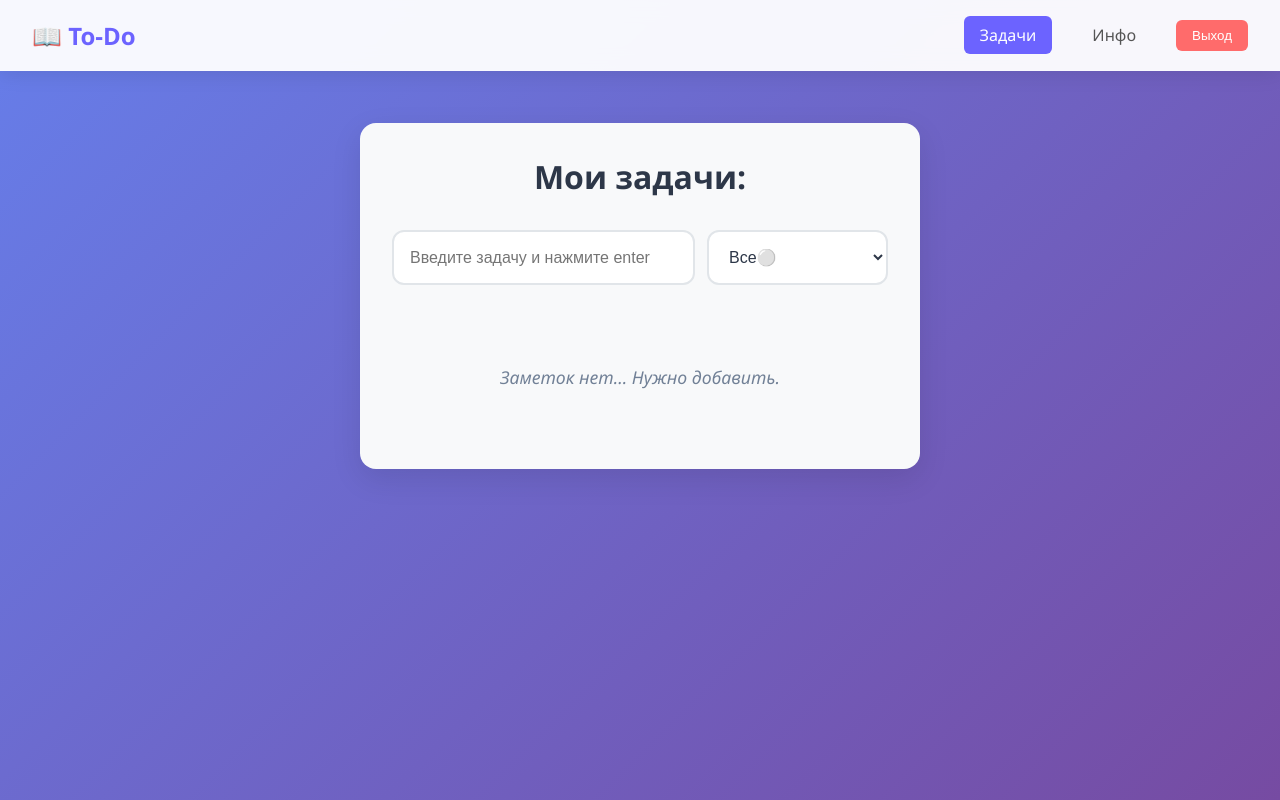
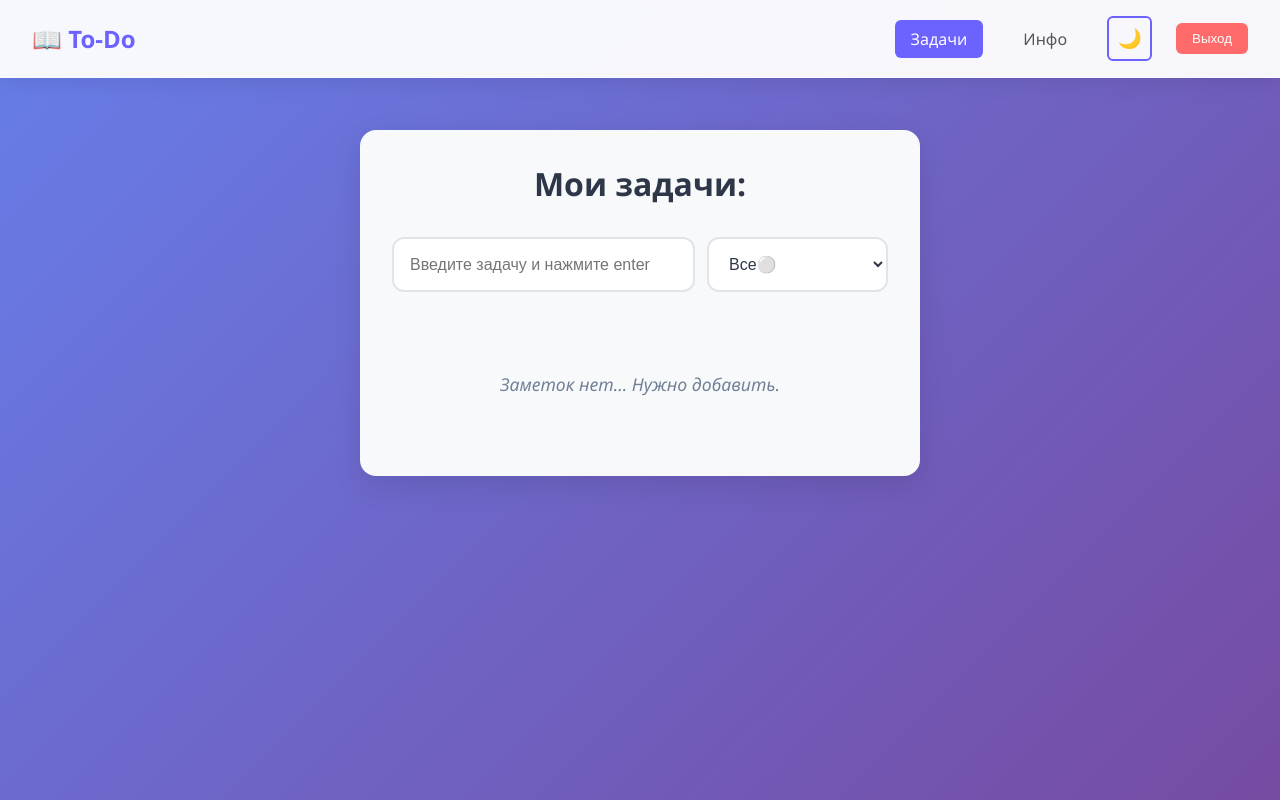
Before and after one commit to Bougainvilllea/web_lab7, a Vue app: page /#/todo in a window 1280 px wide. Built offline with nearby package versions, Linux system fonts and the light colour scheme; sample sign-in values are in the browser's storage.

Commit message:
Update App.vue

```diff
--- a/src/App.vue
+++ b/src/App.vue
@@ -1,5 +1,5 @@
 <template>
-  <div id="app">
+  <div id="app" :class="{ 'dark-theme': isDarkTheme }">
     <nav v-if="$route.path !== '/login'" class="navbar">
       <div class="nav-brand">
         <router-link to="/todo" class="brand-link">📖 To-Do</router-link>
@@ -7,6 +7,9 @@
       <div class="nav-links">
         <router-link to="/todo" class="nav-link">Задачи</router-link>
         <router-link to="/about" class="nav-link">Инфо</router-link>
+        <button @click="toggleTheme" class="theme-toggle">
+          {{ isDarkTheme ? '☀️' : '🌙' }}
+        </button>
         <button @click="logout" class="logout-btn">Выход</button>
       </div>
     </nav>
@@ -20,9 +23,32 @@
 <script setup>
 import { useAuthStore } from './stores/auth'
 import { useRouter } from 'vue-router'
+import { ref, onMounted } from 'vue'
 
 const auth = useAuthStore()
 const router = useRouter()
+const isDarkTheme = ref(false)
+
+// Загружаем тему из localStorage при загрузке
+onMounted(() => {
+  const savedTheme = localStorage.getItem('darkTheme')
+  isDarkTheme.value = savedTheme === 'true'
+  applyTheme()
+})
+
+const toggleTheme = () => {
+  isDarkTheme.value = !isDarkTheme.value
+  localStorage.setItem('darkTheme', isDarkTheme.value)
+  applyTheme()
+}
+
+const applyTheme = () => {
+  if (isDarkTheme.value) {
+    document.body.classList.add('dark-theme')
+  } else {
+    document.body.classList.remove('dark-theme')
+  }
+}
 
 const logout = () => {
   auth.logout()
@@ -42,6 +68,12 @@ body {
   background: linear-gradient(135deg, #667eea 0%, #764ba2 100%);
   min-height: 100vh;
   color: #333;
+  transition: all 0.3s ease;
+}
+
+body.dark-theme {
+  background: linear-gradient(135deg, #2c3e50 0%, #3498db 100%);
+  color: #f0f0f0;
 }
 
 #app {
@@ -57,6 +89,13 @@ body {
   align-items: center;
   box-shadow: 0 2px 20px rgba(0, 0, 0, 0.1);
   border-bottom: 1px solid rgba(255, 255, 255, 0.2);
+  transition: all 0.3s ease;
+}
+
+.dark-theme .navbar {
+  background: rgba(44, 62, 80, 0.95);
+  color: #f0f0f0;
+  border-bottom: 1px solid rgba(255, 255, 255, 0.1);
 }
 
 .nav-brand .brand-link {
@@ -84,14 +123,45 @@ body {
   font-weight: 500;
 }
 
+.dark-theme .nav-link {
+  color: #ddd;
+}
+
 .nav-link:hover {
   background: #f8f9fa;
+  color: #6C63FF;
+}
+
+.dark-theme .nav-link:hover {
+  background: rgba(255, 255, 255, 0.1);
   color: #6C63FF;
 }
 
 .nav-link.router-link-active {
   background: #6C63FF;
   color: white;
+}
+
+.theme-toggle {
+  background: transparent;
+  border: 2px solid #6C63FF;
+  color: #6C63FF;
+  padding: 0.5rem;
+  border-radius: 6px;
+  cursor: pointer;
+  font-size: 1.2rem;
+  transition: all 0.3s ease;
+  width: 45px;
+  height: 45px;
+  display: flex;
+  align-items: center;
+  justify-content: center;
+}
+
+.theme-toggle:hover {
+  background: #6C63FF;
+  color: white;
+  transform: translateY(-1px);
 }
 
 .logout-btn {
```
